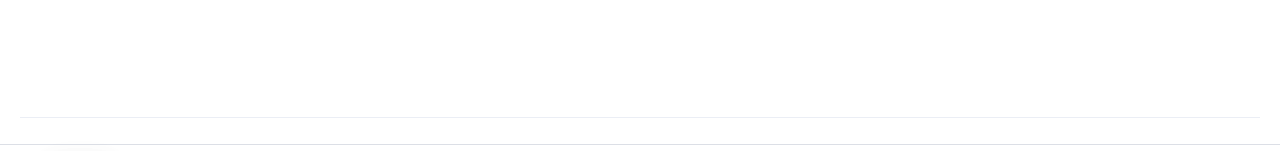
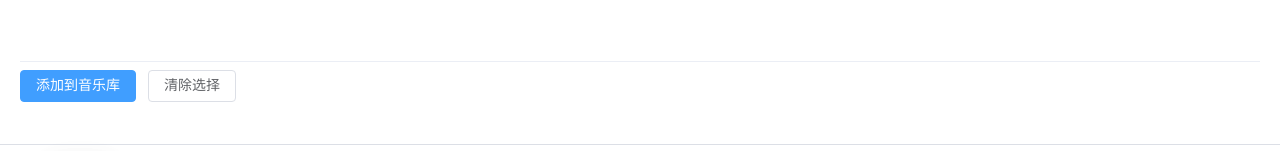
Before and after one commit to zhf521/MusicPlayer, a Vue app: page /music-library/add-music/1 in a window 1280 px wide. Shown: the part 576-727 px from the top of the page. Built offline with nearby package versions, Linux system fonts and the light colour scheme.

Commit message:
增加选择功能

```diff
--- a/src/views/AddMusicView.vue
+++ b/src/views/AddMusicView.vue
@@ -16,7 +16,8 @@
     </div>
     <!-- 文件内容 -->
     <div class="file-content">
-      <el-table v-loading="loading" :data="contents" height="75vh" style="width: 100%" @row-click="handleRowClick">
+      <el-table v-loading="loading" :data="contents" height="68vh" style="width: 100%" @row-click="handleRowClick"
+        @selection-change="handleSelectionChange" ref="fileTableRef">
         <el-table-column type="selection" />
         <el-table-column type="index" style="width: 10px;" />
         <el-table-column label="名称" show-overflow-tooltip>
@@ -32,6 +33,10 @@
         <el-table-column prop="lastmod" label="修改时间" />
         <el-table-column prop="size" label="大小" />
       </el-table>
+      <div style="margin-top: 1vh;">
+        <el-button type="primary" @click="addToMusicLibrary">添加到音乐库</el-button>
+        <el-button @click="clearSelection">清除选择</el-button>
+      </div>
     </div>
   </div>
 </template>
@@ -47,6 +52,10 @@ const router = useRouter();
 const { contents, getDirectory } = useGetDirectory();
 // 加载状态
 const loading = ref(false);
+// 选择的值
+const selectedMusic = ref([]);
+// 文件表格的引用
+const fileTableRef = ref<InstanceType<typeof ElTable>>()
 
 // 组件挂载完成后执行
 onMounted(async () => {
@@ -112,10 +121,22 @@ const handleRowClick = async (row) => {
     }
   } else {
     ElMessage({
-      message: '别点啦~没有下一级啦！',
+      message: '别点啦~没有下一级啦！这么喜欢我就把我加入音乐库吧~',
       type: 'warning',
     })
   }
+}
+// 触发选择切换
+const handleSelectionChange = (val) => {
+  selectedMusic.value = val;
+}
+// 添加到音乐库
+const addToMusicLibrary = () => {
+  console.log(selectedMusic.value);
+}
+// 清除选择
+const clearSelection = () => {
+  fileTableRef.value.clearSelection()
 }
 </script>
 <style scoped>
```
